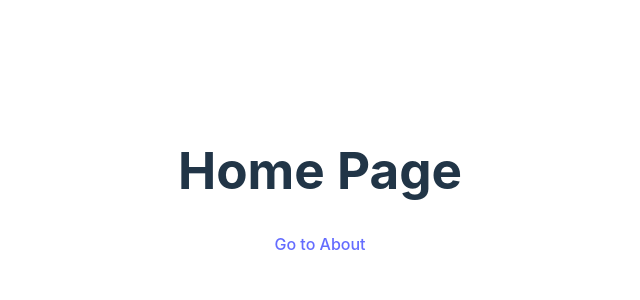
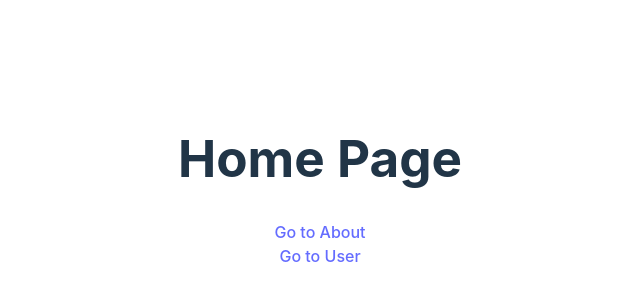
Before and after one commit to DerBrasilianer/front_router, a React (Vite) app in the folder projeto_router/: page / in a window 1280 px wide. Shown: the part 218-518 px from the top of the page, without its empty margins (320-960 px from the left). Built offline with nearby package versions, Linux system fonts and the light colour scheme.

Commit message:
Adicionar navegação entre as páginas

```diff
--- a/projeto_router/src/pages/About/About.tsx
+++ b/projeto_router/src/pages/About/About.tsx
@@ -8,7 +8,8 @@ const AboutPage = () => {
         <div>
 
             <h1>About Page</h1>
-            <Link to='/'>Go to Home</Link>
+            <Link to='/'>Go to Home</Link> <br />
+            <Link to='/user/:'>Go to User</Link>
 
         </div>
 
--- a/projeto_router/src/pages/Home/Home.tsx
+++ b/projeto_router/src/pages/Home/Home.tsx
@@ -8,7 +8,8 @@ const HomePage = () => {
         <div>
 
             <h1>Home Page</h1>
-            <Link to="/about">Go to About</Link>
+            <Link to='/about'>Go to About</Link> <br />
+            <Link to='/user/:'>Go to User</Link>
 
         </div>
 
--- a/projeto_router/src/pages/User/User.tsx
+++ b/projeto_router/src/pages/User/User.tsx
@@ -30,7 +30,8 @@ const UserPage = () => {
 
             <h1>User Page</h1>
             <p>User ID: {parseInt(id)}</p>
-            <Link to='/'>Go to Home</Link>
+            <Link to='/'>Go to Home</Link> <br />
+            <Link to='/about'>Go to About</Link>
 
         </div>
 
```
